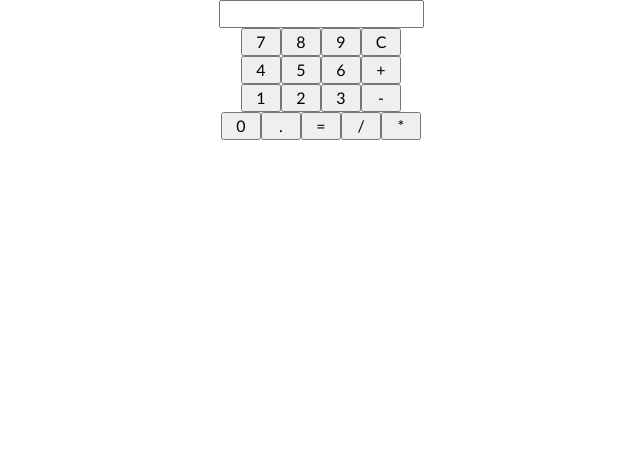
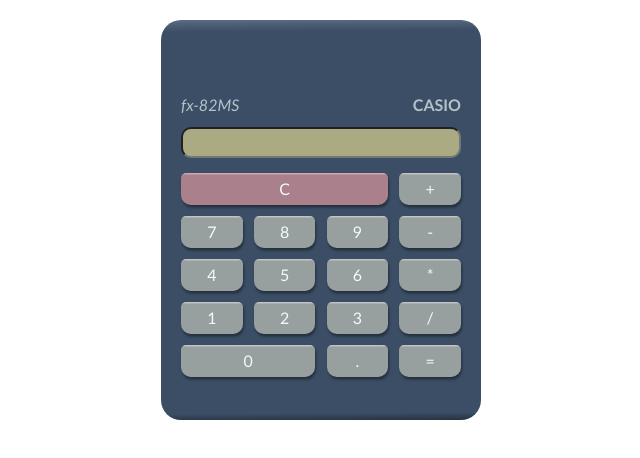
Before and after one commit to DanNisenson/calculator_ex, a plain HTML site: page index.html in a window 1280 px wide. Shown: the whole page, without its empty margins (319-959 px from the left). Drawn offline with Linux system fonts and the light colour scheme.

Commit message:
style as classic calculator. Use grid

```diff
--- a/index.html
+++ b/index.html
@@ -9,27 +9,28 @@
 </head>
 <body>
     <main>
+        <div class="top">
+            <p class="model">fx-82MS</p>
+            <p class="brand">casio</p>
+        </div>
         <input id="display" type="text" value="" placeholder="" />
-        <div  class="rows">
-            <button id="7" class="btns">7</button>
-            <button id="8" class="btns">8</button>
-            <button id="9" class="btns">9</button>
+        <div  class="btns-area">
             <button id="clear" class="btns">C</button>
-        </div>
-        <div class="rows">
-            <button id="4" class="btns">4</button>
-            <button id="5" class="btns">5</button>
-            <button id="6" class="btns">6</button>
-            <button id="+" class="btns">+</button>
-        </div>
-        <div class="rows">
-            <button id="1" class="btns">1</button>
-            <button id="2" class="btns">2</button>
-            <button id="3" class="btns">3</button>
-            <button id="-" class="btns">-</button>
-        </div>
-        <div class="rows">
-            <button id="0" class="btns">0</button>
+            <button id="seven" class="btns">7</button>
+            <button id="eight" class="btns">8</button>
+            <button id="nine" class="btns">9</button>
+
+            <button id="four" class="btns">4</button>
+            <button id="five" class="btns">5</button>
+            <button id="six" class="btns">6</button>
+
+            <button id="one" class="btns">1</button>
+            <button id="two" class="btns">2</button>
+            <button id="three" class="btns">3</button>
+            <button id="zero" class="btns">0</button>
+
+            <button id="plus" class="btns">+</button>
+            <button id="minus" class="btns">-</button>
             <button id="dot" class="btns">.</button>
             <button id="equal" class="btns">=</button>
             <button id="divide" class="btns">/</button>
--- a/kewl.js
+++ b/kewl.js
@@ -1,17 +1,17 @@
 // get elements
 let display = document.getElementById('display');
-let zero = document.getElementById('0');
-let one = document.getElementById('1');
-let two = document.getElementById('2');
-let three = document.getElementById('3');
-let four = document.getElementById('4');
-let five = document.getElementById('5');
-let six = document.getElementById('6');
-let seven = document.getElementById('7');
-let eight = document.getElementById('8');
-let nine = document.getElementById('9');
-let plus = document.getElementById('+');
-let minus = document.getElementById('-');
+let zero = document.getElementById('zero');
+let one = document.getElementById('one');
+let two = document.getElementById('two');
+let three = document.getElementById('three');
+let four = document.getElementById('four');
+let five = document.getElementById('five');
+let six = document.getElementById('six');
+let seven = document.getElementById('seven');
+let eight = document.getElementById('eight');
+let nine = document.getElementById('nine');
+let plus = document.getElementById('plus');
+let minus = document.getElementById('minus');
 let equal = document.getElementById('equal');
 let dot = document.getElementById('dot');
 let multiply = document.getElementById('multiply');
--- a/styles.css
+++ b/styles.css
@@ -1,18 +1,10 @@
 /* Box sizing & margin rules */
-*, *::before, *::after {
+*,
+*::before,
+*::after {
   box-sizing: border-box;
   margin: 0;
   padding: 0;
-  }
-
-  /* For 1rem = 10px */
-  /* html {
-    font-size: 62.5%;
-  } */
-
-  /* !! ADD TABINDEX to '#' HREFs !! | Solves cmd + F slow scrolling */
-  html:focus-within {
-    scroll-behavior: smooth;
 }
 
 /* Set core body defaults */
@@ -21,67 +13,150 @@
   min-height: 100vh;
   text-rendering: optimizeSpeed;
   line-height: 1.5;
-    font-family:  'Trebuchet MS', sans-serif;
-  }
-
-  /* Remove list styles on ul, ol element */
-  ul, ol {
-    list-style: none;
-  }
-
-
-  /* remove underline from 'a' elements */
-  a {
-      text-decoration: none;
-      color: inherit;
-  }
-
-  /* Make images easier to work with */
-  img, picture {
-    max-width: 100%;
-    display: block;
+  font-family: 'Trebuchet MS', sans-serif;
 }
 
 /* Inherit fonts for inputs and buttons */
-  input, button, textarea, select {
+input,
+button,
+textarea,
+select {
   font: inherit;
-  }
-
-  /* Remove all animations, transitions and smooth scroll for people that prefer not to see them */
-  @media (prefers-reduced-motion: reduce) {
-    html:focus-within {
-     scroll-behavior: auto;
-    }
-
-    *,
-    *::before,
-    *::after {
-      animation-duration: 0.01ms !important;
-      animation-iteration-count: 1 !important;
-      transition-duration: 0.01ms !important;
-      scroll-behavior: auto !important;
-    }
 }
 
 /* ------------------------------------------------------------------------ */
 
+body {
+  display: flex;
+  justify-content: center;
+  filter: blur(0.2px);
+}
+
 main {
   display: flex;
-    max-height: 50vh;
+  flex-direction: column;
   justify-content: center;
   align-items: center;
-    flex-direction: column;
+  height: 50vh;
+  width: 20em;
+  margin: 20px;
+  padding:40px 20px 60px 20px;
+  background: rgb(109,128,151);
+  background: linear-gradient(179.6deg, rgba(89,108,131,1) 0%, rgba(59, 78, 101,1) 3%, rgba(59, 78, 101,1) 98%, rgb(38, 50, 65) 100%);
+  border-radius: 20px;
+
 }
 
-  .rows {
+.top {
   display: flex;
+  margin: 50px 0 10px 0 ;
+  min-width: 100%;
   justify-content: space-between;
 }
 
-.btns {
-  width: 40px;
+.model {
+  color: #b1c3c9;
+  font-style: italic;
+}
+
+.brand {
+  color: #b1c3c9;
+  text-transform: uppercase;
+  font-weight: bolder;
 }
 
 #display {
+  margin: 0 10px 15px 10px;
   text-align: end;
+  min-width: 100%;
+  background-color: #aaab83;
+  color: rgba(33, 44, 57, 0.95);
+  border-radius: 10px;
+  font-size: large;
 }
+
+.btns-area {
+  width: 100%;
+  display: grid;
+  grid-template-areas:
+    'clear clear clear plus'
+    'seven eight nine minus'
+    'four five six multi'
+    'one two three divide'
+    'zero-btn zero-btn dot-btn equal';
+  grid-auto-columns: 1fr;
+  gap: 0.7em;
+
+}
+
+.btns {
+  width: 100%;
+  height: 2em;
+  border: none;
+  background: rgb(208,208,208);
+  background: linear-gradient(180deg, rgba(208,208,208,1) 0%, rgba(151,159,159,1) 7%, rgba(151,159,159,1) 100%);
+  color: #f3fafb;
+  border-radius: 5px 5px 10px 10px;
+  box-shadow: rgba(0, 0, 0, 0.4) 1px 2.6px 2.6px;
+}
+
+.btns:active {
+  background: rgb(208,208,208);
+  background: linear-gradient(180deg, rgb(177, 177, 177) 0%, rgba(151,159,159,1) 6%, rgba(151,159,159,1) 100%);
+  box-shadow: none;
+  border: solid #212c39 0.5px;
+}
+
+#clear {
+  grid-area: clear;
+  background: rgb(220,178,190);
+background: linear-gradient(180deg, rgba(220,178,190,1) 0%, rgba(170,128,140,1) 7%, rgba(170,128,140,1) 100%);
+}
+#plus {
+  grid-area: plus
+}
+#minus {
+  grid-area: minus;
+}
+#multiply {
+  grid-area: multi;
+}
+#divide {
+  grid-area: divide;
+}
+#equal {
+  grid-area: equal;
+}
+#dot {
+  grid-area: dot-btn;
+}
+#zero {
+  grid-area: zero-btn;
+}
+#one {
+  grid-area: one;
+}
+#two{
+  grid-area: two;
+}
+#three {
+  grid-area: three;
+}
+#four {
+  grid-area: four;
+}
+#five {
+  grid-area: five;
+}
+#six {
+  grid-area: six;
+}
+#seven {
+  grid-area: seven;
+}
+#eight {
+  grid-area: eight;
+}
+#nine {
+  grid-area: nine;
+}
```
Also changed, not shown: 1 other file. Lines whose indentation alone changed are shown as unchanged.
